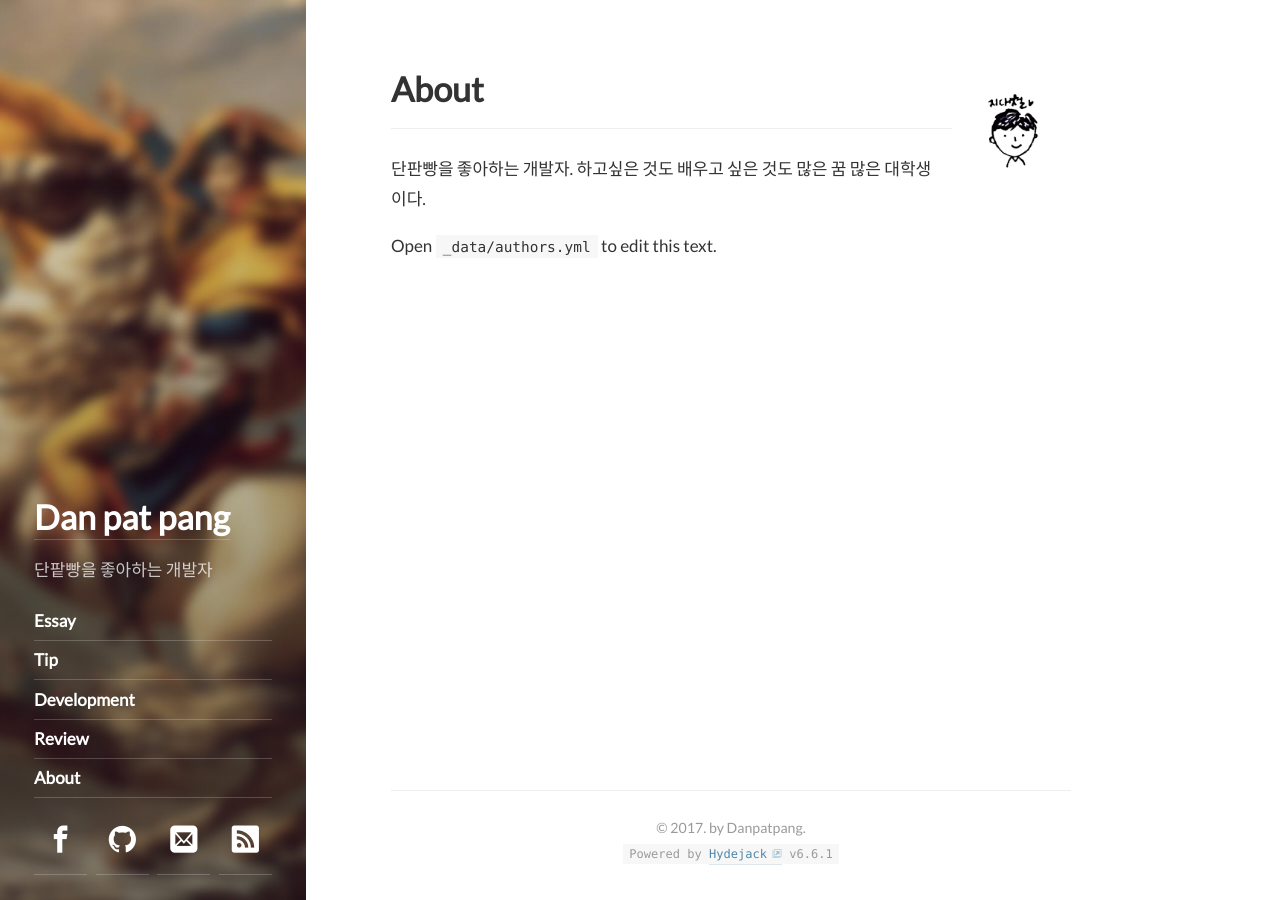
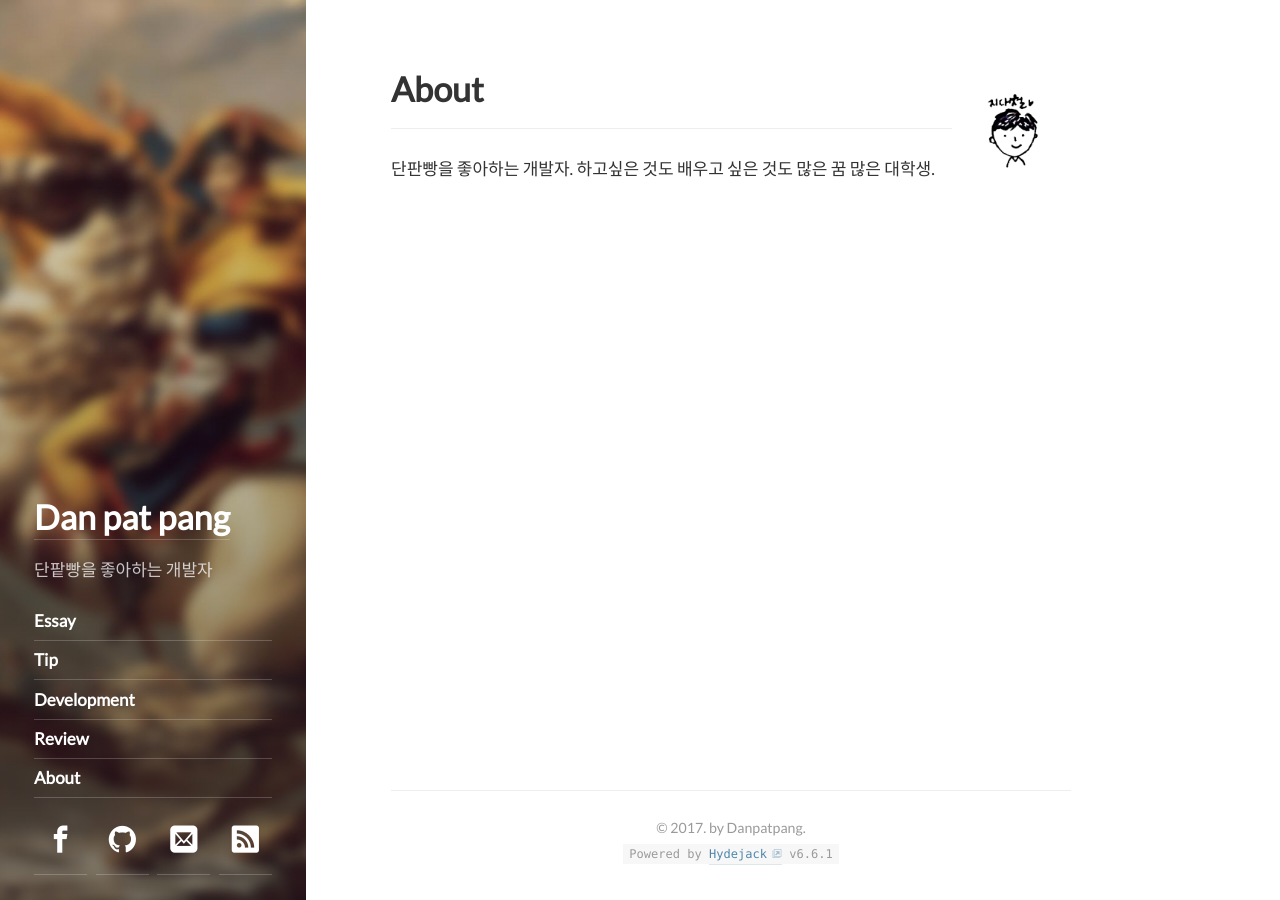
Before and after one commit to Danpatpang/Danpatpang.github.io, a Jekyll site: the page built from about.md, in a window 1280 px wide. Built offline with Jekyll 4.4.1, drawn with Linux system fonts in a browser that asks for light colours; some web fonts are replaced.

Commit message:
Update authors

```diff
--- a/_data/authors.yml
+++ b/_data/authors.yml
@@ -9,10 +9,7 @@ Danpatpang:
   # Markdown enabled, can use multiple paragraphs (enabled by `|`)
   about:             |
     단판빵을 좋아하는 개발자.
-    하고싶은 것도 배우고 싶은 것도 많은 꿈 많은 대학생이다.
-
-
-    Open `_data/authors.yml` to edit this text.
+    하고싶은 것도 배우고 싶은 것도 많은 꿈 많은 대학생.
 
   # This photo will be used in the about section
   picture:
```
